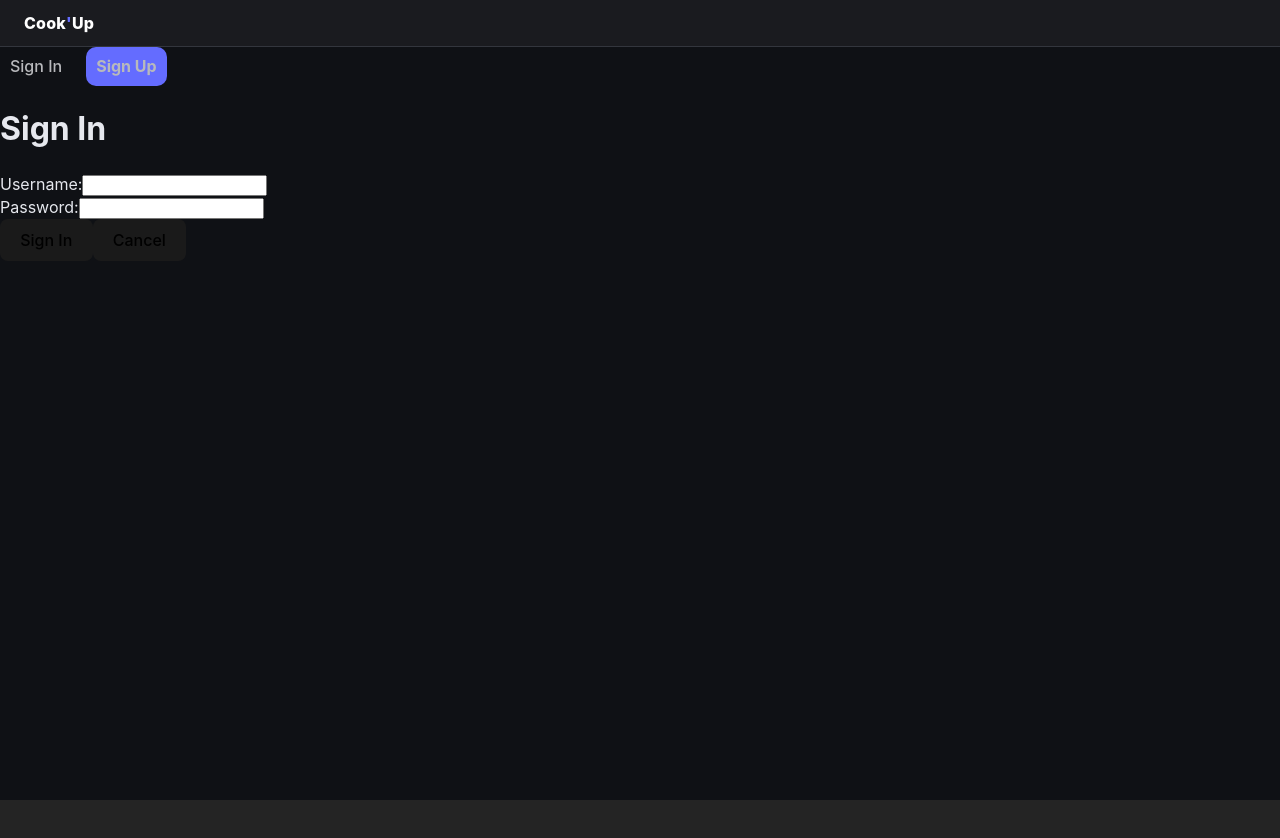
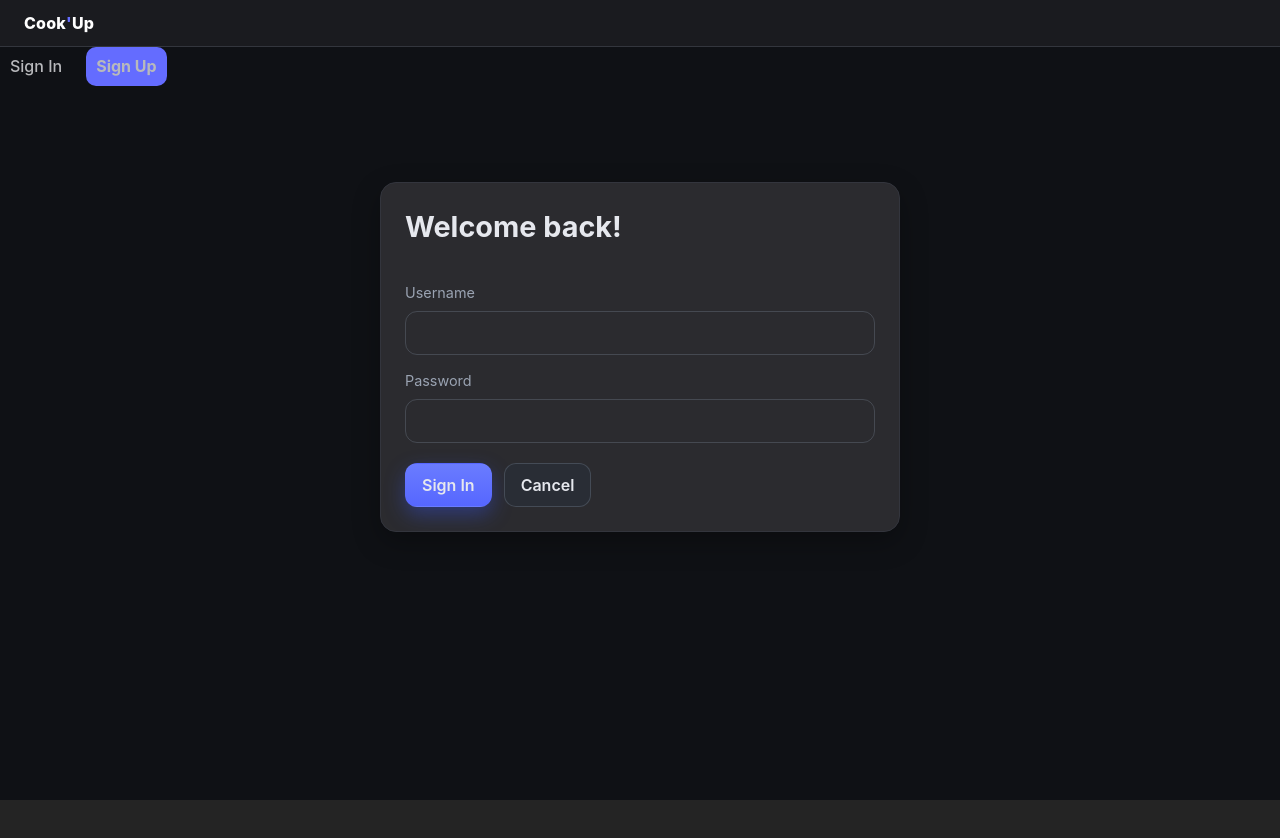
Before and after one commit to Mkac0/cook-up-front-end, a React (Vite) app: page /sign-in in a window 1280 px wide. Shown: the top 838 px of the page. Before the commit the page ends 800 px from the top, so only its background shows below. Built offline with nearby package versions, Linux system fonts and the light colour scheme; no server answers.

Commit message:
added style to signInForm

```diff
--- a/src/components/SignInForm/SignInForm.jsx
+++ b/src/components/SignInForm/SignInForm.jsx
@@ -2,6 +2,8 @@ import { useState, useContext } from 'react';
 import { useNavigate } from 'react-router';
 import { signIn } from '../../services/authService';
 import { UserContext } from '../../contexts/UserContext';
+
+import '../../App.css';
 
 const SignInForm = () => {
   const navigate = useNavigate();
@@ -29,37 +31,51 @@ const SignInForm = () => {
   };
 
   return (
-    <main>
-      <h1>Sign In</h1>
-      <p>{message}</p>
-      <form autoComplete='off' onSubmit={handleSubmit}>
-        <div>
-          <label htmlFor='username'>Username:</label>
-          <input
-            type='text'
-            id='username'
+    <main className="auth-page">
+      <section className="card auth-card">
+        <header className="card-header">
+          <h1 className="card-title">Welcome back!</h1>
+          {message?.trim() && (
+            <p className="alert alert-error" role="alert">{message}</p>
+          )}
+        </header>
+
+        <form autoComplete="off" onSubmit={handleSubmit} className="form">
+          <div className="form-row">
+            <label htmlFor="username" className="label">Username</label>
+            <input className="input"
+              type="text"
+              id="username"
               value={formData.username}
-            name='username'
+              name="username"
               onChange={handleChange}
               required
             />
           </div>
-        <div>
-          <label htmlFor='password'>Password:</label>
-          <input
-            type='password'
-            id='password'
+
+          <div className="form-row">
+            <label htmlFor="password" className="label">Password</label>
+            <input className="input"
+              type="password"
+              id="password"
               value={formData.password}
-            name='password'
+              name="password"
               onChange={handleChange}
               required
             />
           </div>
-        <div>
-          <button>Sign In</button>
-          <button onClick={() => navigate('/')}>Cancel</button>
+
+          <div className="actions">
+            <button className="btn btn-primary" type="submit">Sign In</button>
+            <button className="btn btn-ghost"
+              type="button"
+              onClick={() => navigate('/')}
+            >
+              Cancel
+            </button>
           </div>
         </form>
+      </section>
     </main>
   );
 };
```
Lines whose indentation alone changed are shown as unchanged.
